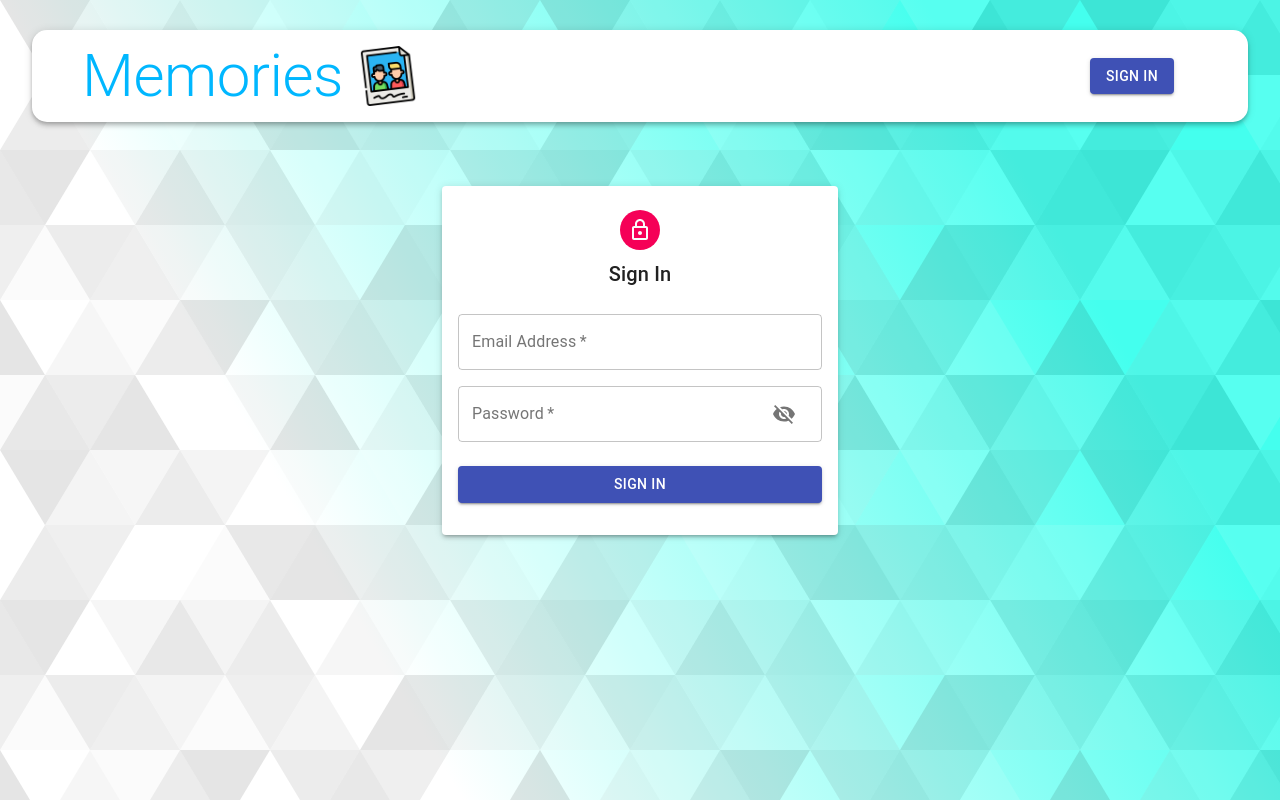
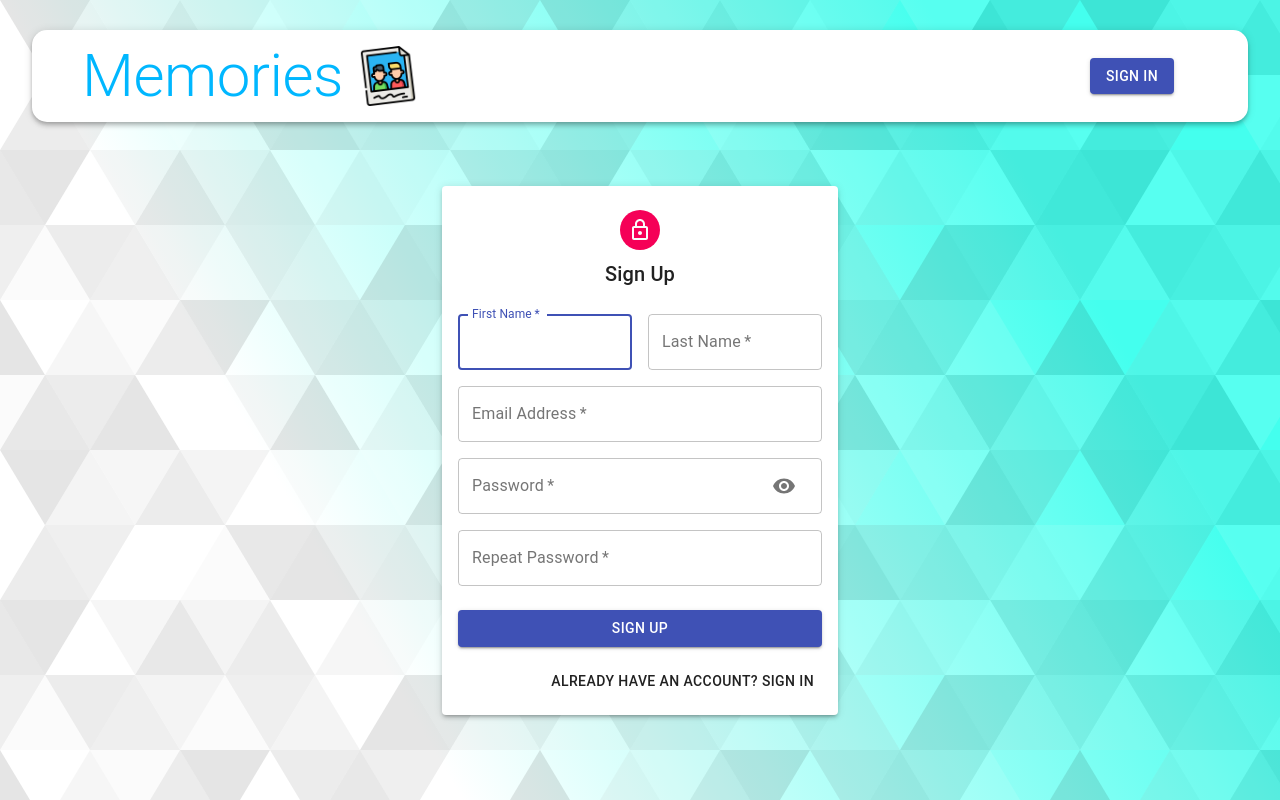
Before and after one commit to a-velasquez/memories, a React (Create React App) app in the folder client/: page /auth in a window 1280 px wide. Built offline with nearby package versions, Linux system fonts and the light colour scheme.

Commit message:
add initial state, switchmode(), handleShowPassword

```diff
--- a/client/src/components/Auth/Auth.js
+++ b/client/src/components/Auth/Auth.js
@@ -1,4 +1,4 @@
-import React from "react"
+import React, { useState } from "react"
 import Input from "./Input"
 import {
 	Avatar,
@@ -11,9 +11,27 @@ import {
 import useStyles from "./styles"
 import LockOutlinedIcon from "@material-ui/icons/LockOutlined"
 
+const initialState = {
+	firstName: "",
+	lastName: "",
+	email: "",
+	password: "",
+	confirmPassword: ""
+}
+
 const Auth = () => {
 	const classes = useStyles()
-	const isSignup = false
+	const [isSignup, setIsSignup] = useState(true)
+	const [form, setForm] = useState(initialState)
+	const [showPassword, setShowPassword] = useState(false)
+
+	const handleShowPassword = () => setShowPassword(!showPassword)
+
+	const switchMode = () => {
+		setForm(initialState)
+		setIsSignup((prevIsSignup) => !prevIsSignup)
+		setShowPassword(false)
+	}
 
 	const handleSubmit = () => {}
 
@@ -55,6 +73,8 @@ const Auth = () => {
 							name='password'
 							label='Password'
 							handleChange={handleChange}
+							type={showPassword ? "text" : "password"}
+							handleShowPassword={handleShowPassword}
 						/>
 						{isSignup && (
 							<Input
@@ -73,6 +93,15 @@ const Auth = () => {
 						className={classes.submit}>
 						{isSignup ? "Sign Up" : "Sign In"}
 					</Button>
+					<Grid container justify='flex-end'>
+						<Grid item>
+							<Button onClick={switchMode}>
+								{isSignup
+									? "Already have an account? Sign in"
+									: "Don't have an account? Sign Up"}
+							</Button>
+						</Grid>
+					</Grid>
 				</form>
 			</Paper>
 		</Container>
```
